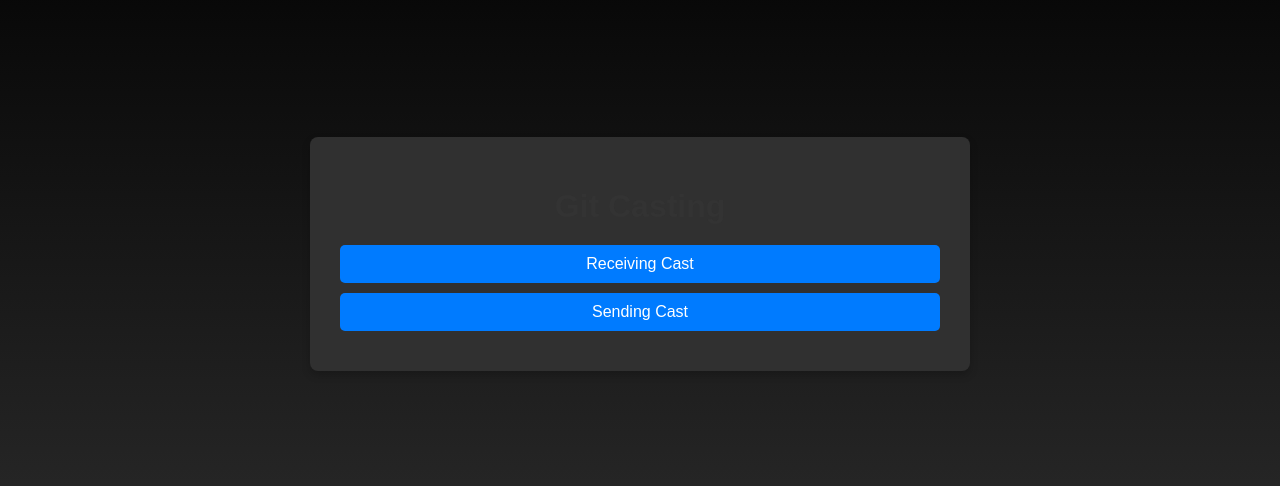
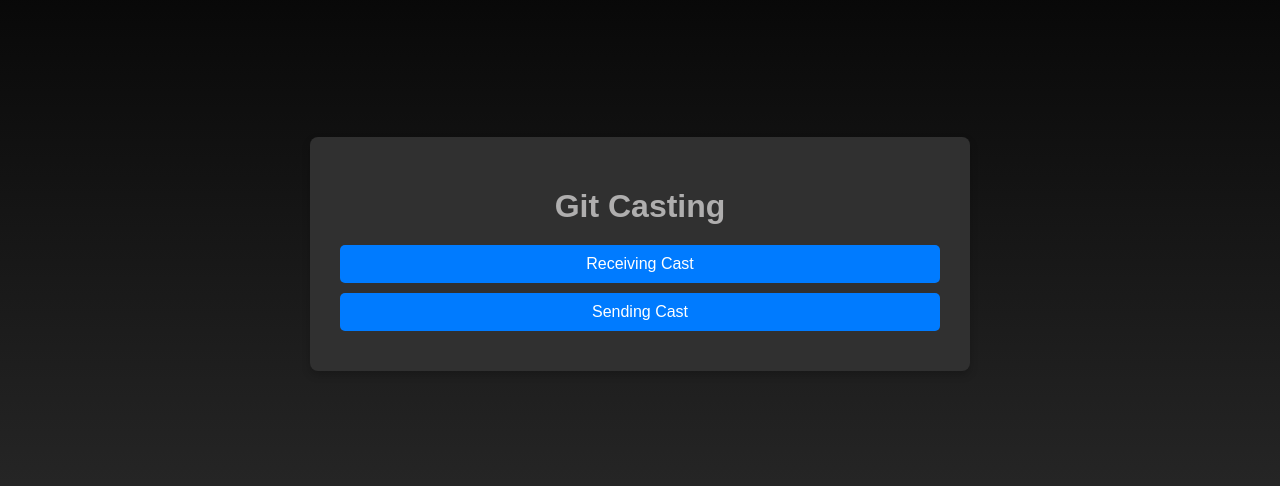
Before and after one commit to CastingGit/castinggit.github.io, a plain HTML site: page index.html in a window 1280 px wide. Shown: the part 146-632 px from the top of the page. Drawn offline with Linux system fonts and the light colour scheme.

Commit message:
Text Color Change

```diff
--- a/index.html
+++ b/index.html
@@ -24,7 +24,7 @@
         }
         h1 {
             margin-bottom: 20px;
-            color: #333;
+            color: #afaeae;
         }
         .button {
             display: block;
```
